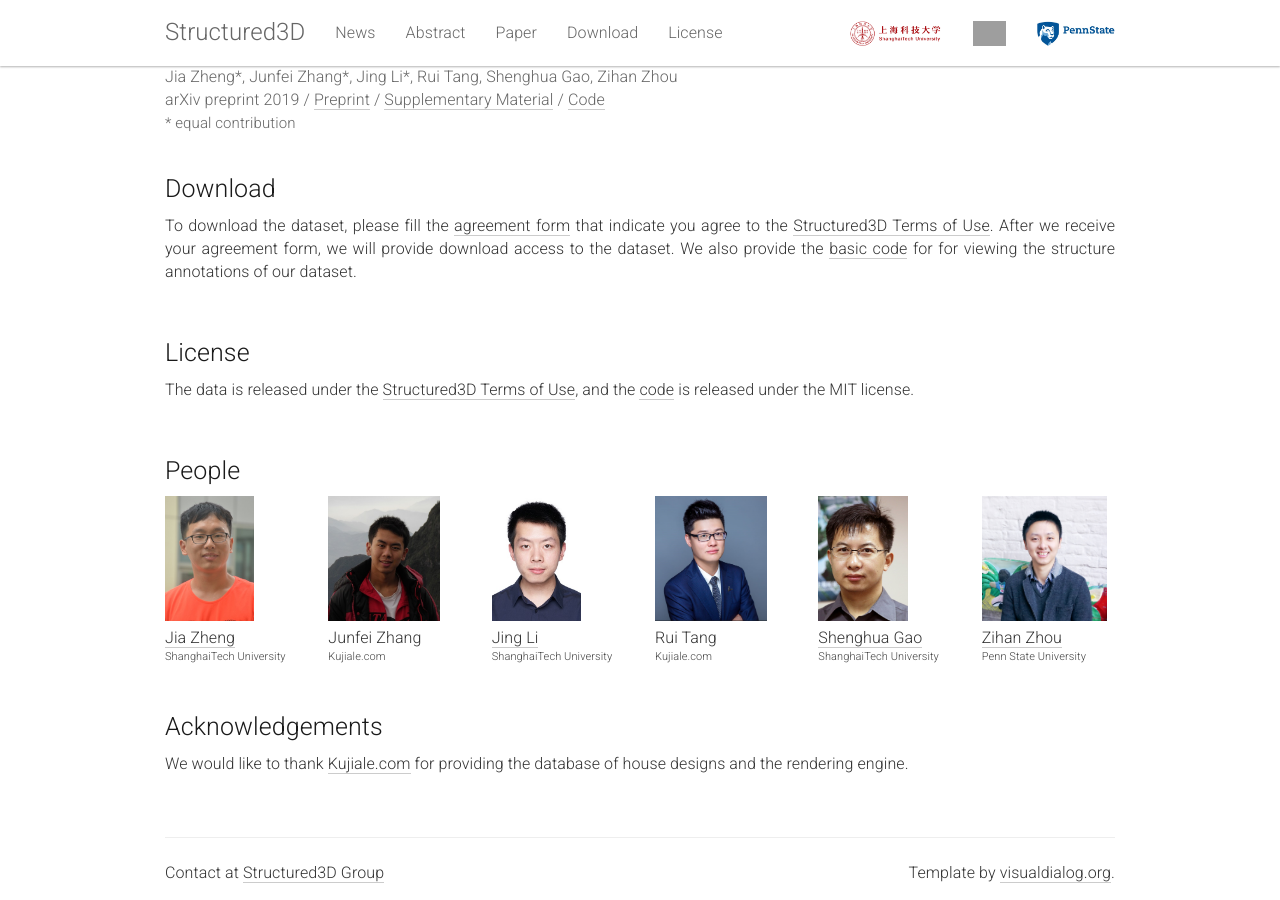
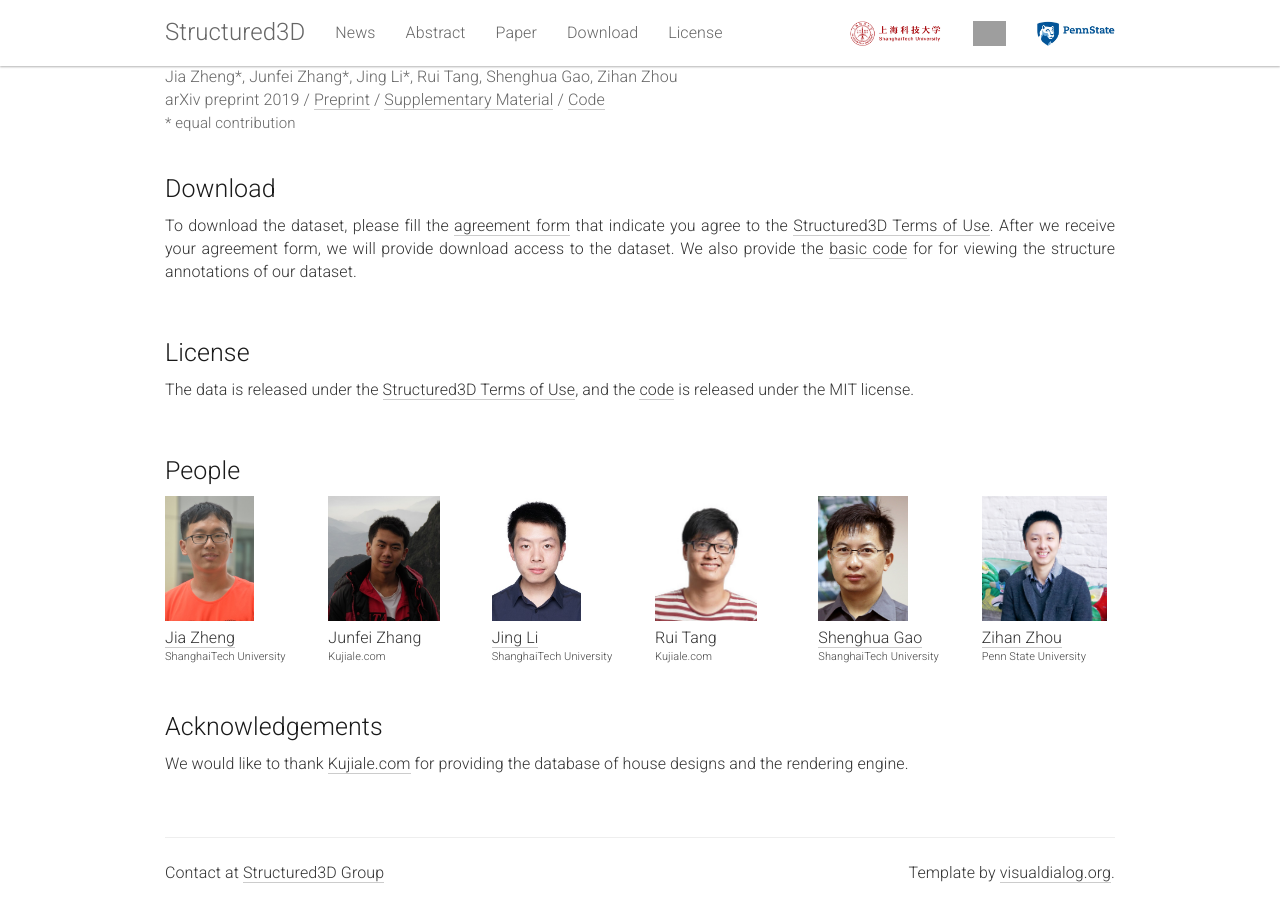
Before and after one commit to bertjiazheng/Structured3D, a Jekyll site: the page built from _pages/home.md, in a window 1280 px wide and 900 px high, scrolled down 981 px. Built offline with Jekyll 4.4.1, drawn with Linux system fonts in a browser that asks for light colours; grey boxes are pictures that could not be loaded.

Commit message:
update ati photo

```diff
--- a/_pages/home.md
+++ b/_pages/home.md
@@ -139,7 +139,7 @@ permalink: /
   </div>
 
   <div class="col-md-2 col-sm-3 col-xs-6">
-    <img class="people-pic" src="{{ "/static/img/people/ati.png" | prepend:site.baseurl }}">
+    <img class="people-pic" src="{{ "/static/img/people/ati.jpg" | prepend:site.baseurl }}">
     <div class="people-name">
       Rui Tang
       <h6>Kujiale.com</h6>
```
Also changed, not shown: static/img/people/ati.jpg (added), static/img/people/ati.png (deleted).
